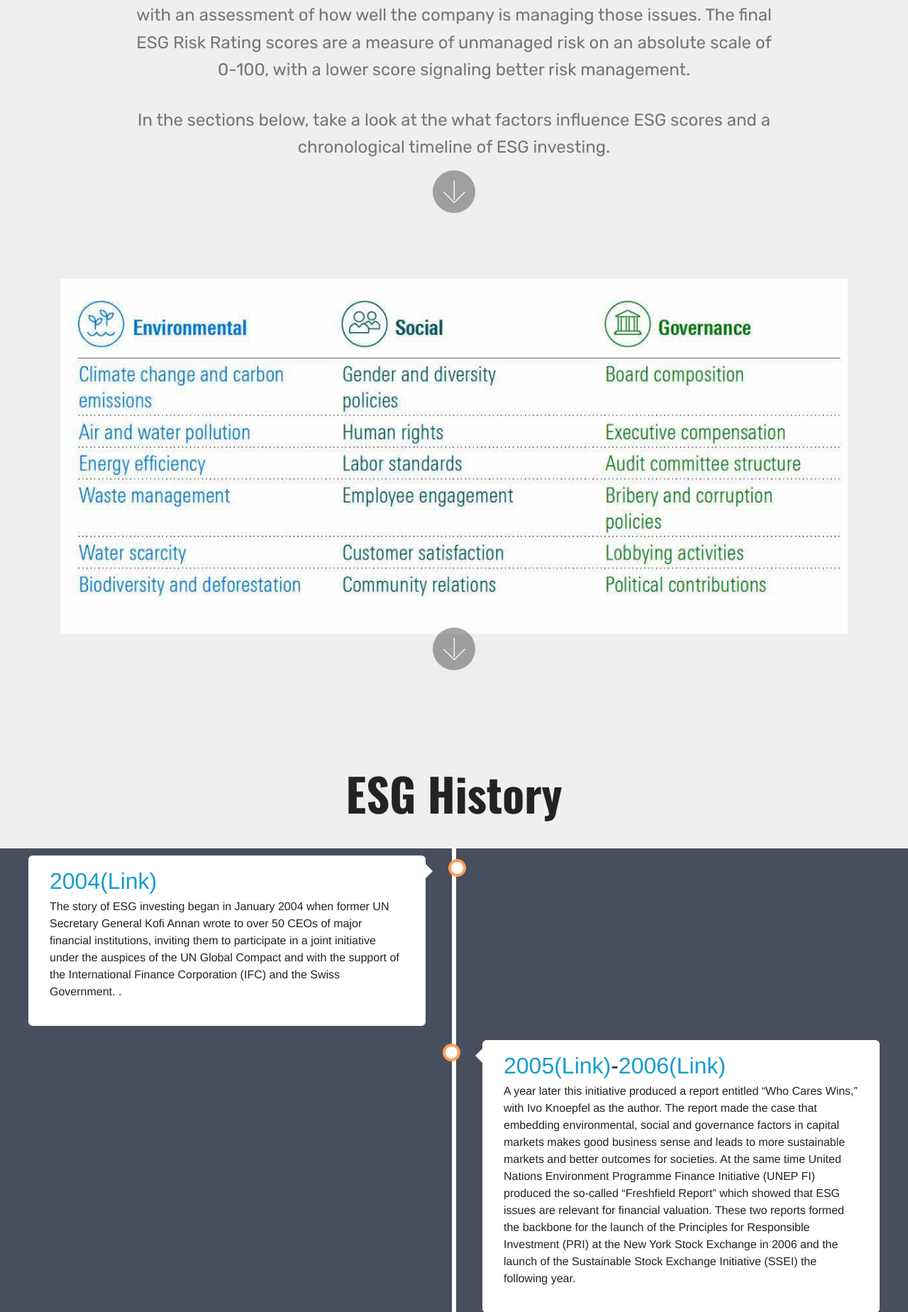
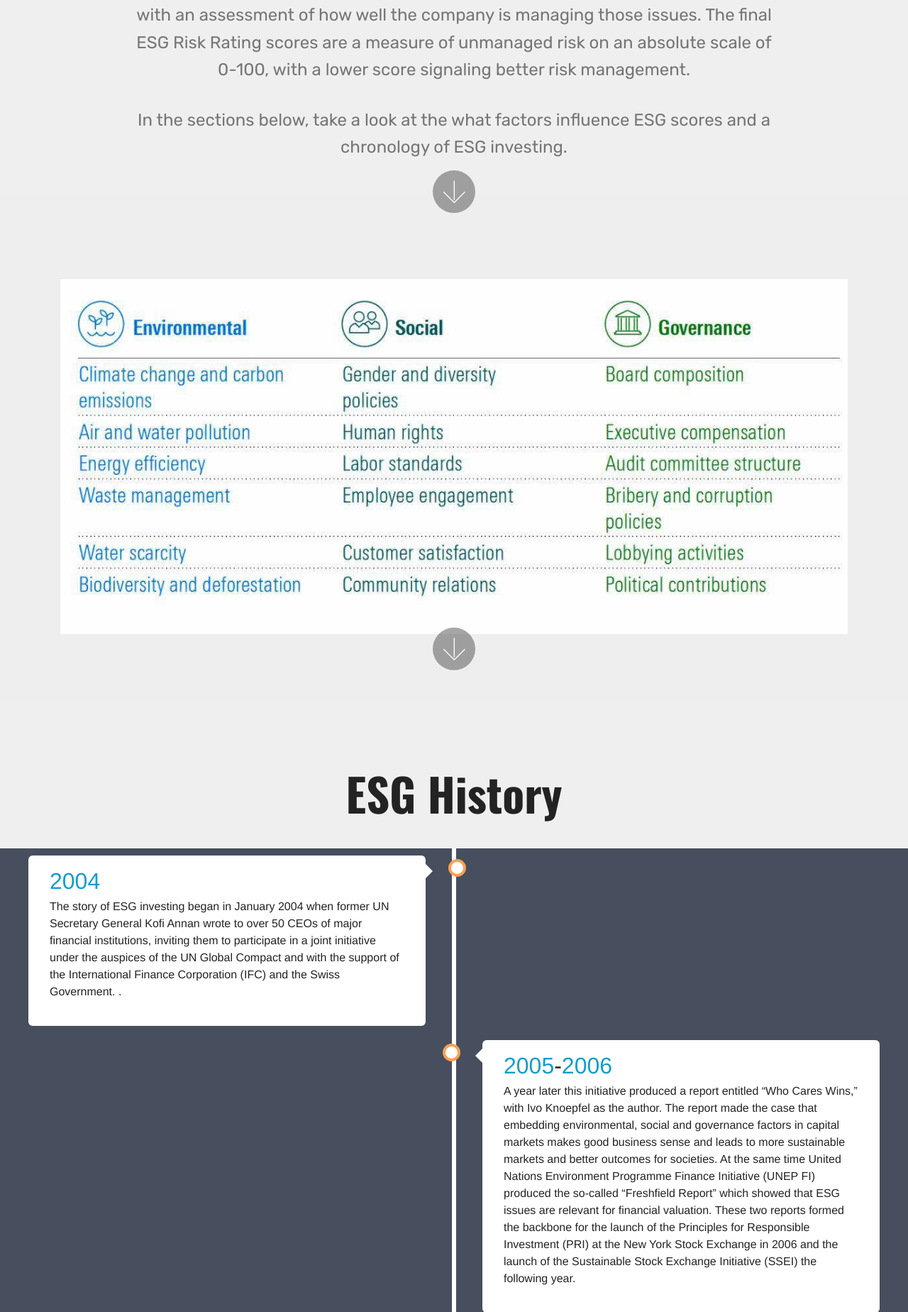
Before and after one commit to williamjones0706/Conscious_Investing, a Flask app: page /esg_breakdown in a window 1280 px wide. Shown: the part 342-2190 px from the top of the page at 71% size. Run offline with Flask 2, Linux system fonts and the light colour scheme; parts of the project's set-up code (start-up, migrations or seed data) failed here and were passed over; some libraries are stand-ins or nearby versions; some web fonts are replaced.

Commit message:
removed text '(Link)' from anchors

```diff
--- a/ESG/templates/esg_breakdown.html
+++ b/ESG/templates/esg_breakdown.html
@@ -122,7 +122,7 @@
 
                     <p class="mbr-text pb-3 mbr-fonts-style display-5">In the sections below, take a look at the what
                         factors influence ESG
-                        scores and a chronological timeline of ESG investing.</p>
+                        scores and a chronology of ESG investing.</p>
 
                 </div>
             </div>
@@ -193,7 +193,7 @@
         <div class="esg_timeline">
             <div class="esg_container esg_left">
                 <div class="esg_content">
-                    <h2><a href="https://www.un.org/press/en/2004/dev2493.doc.htm">2004(Link)</a></h2>
+                    <h2><a href="https://www.un.org/press/en/2004/dev2493.doc.htm">2004</a></h2>
                     <p>The story of ESG investing began in January 2004 when former UN Secretary General Kofi Annan
                         wrote to over 50 CEOs of major financial institutions, inviting them to participate in a joint
                         initiative under the auspices of the UN Global Compact and with the support of the International
@@ -203,8 +203,8 @@
             <div class="esg_container esg_right">
                 <div class="esg_content">
                     <h2><a
-                            href="https://www.unglobalcompact.org/docs/issues_doc/Financial_markets/who_cares_who_wins.pdf">2005(Link)</a>-<a
-                            href="https://www.unpri.org/">2006(Link)</a></h2>
+                            href="https://www.unglobalcompact.org/docs/issues_doc/Financial_markets/who_cares_who_wins.pdf">2005</a>-<a
+                            href="https://www.unpri.org/">2006</a></h2>
                     <p>A year later this initiative produced a report entitled “Who Cares Wins,” with Ivo Knoepfel as
                         the author. The report made the case that embedding environmental, social and governance factors
                         in capital markets makes good business sense and leads to more sustainable markets and better
@@ -218,7 +218,7 @@
             </div>
             <div class="esg_container esg_left">
                 <div class="esg_content">
-                    <h2><a href="https://www.sasb.org/">2007-2012(Link)</a></h2>
+                    <h2><a href="https://www.sasb.org/">2007-2012</a></h2>
                     <p>Institutional investors were initially reluctant to embrace the concept, arguing that their
                         fiduciary duty was limited to the maximization of shareholder values irrespective of
                         environmental or social impacts, or broader governance issues such as corruption. Incredibly,
@@ -238,7 +238,7 @@
             </div>
             <div class="esg_container esg_right">
                 <div class="esg_content">
-                    <h2><a href="https://www.arabesque.com/insights/From_the_stockholder_to_the_stakeholder_web.pdf">2013-2014(Link)
+                    <h2><a href="https://www.arabesque.com/insights/From_the_stockholder_to_the_stakeholder_web.pdf">2013-2014
                         </a></h2>
                     <p>The steady growth of ESG investing was greatly accelerated around 2013 and 2014 when the first
                         studies were published showing that good corporate sustainability performance is associated with
```
